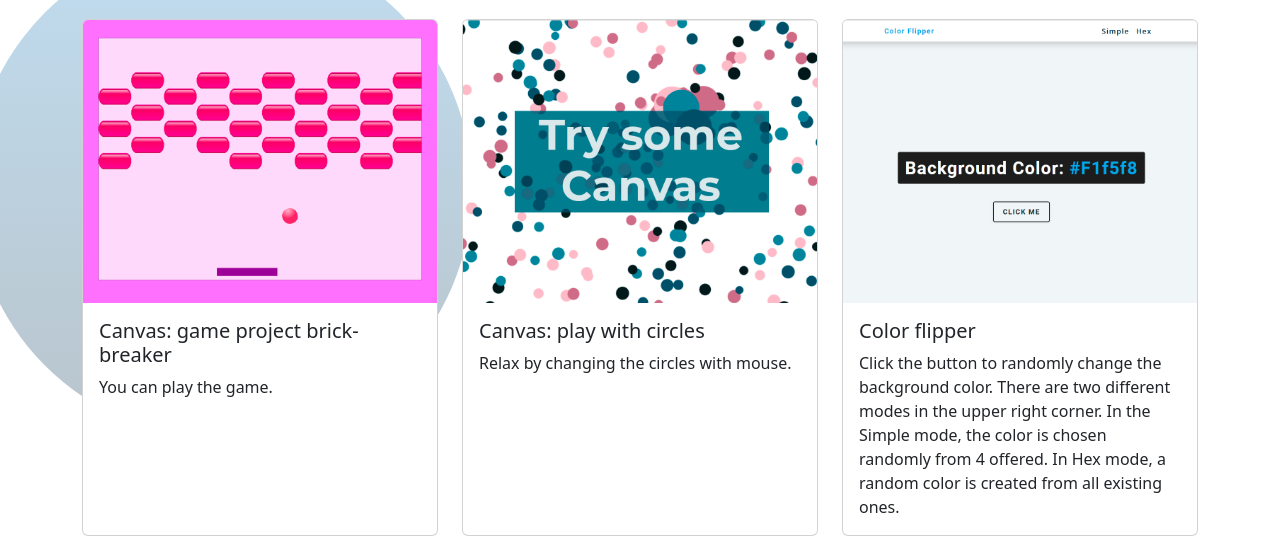
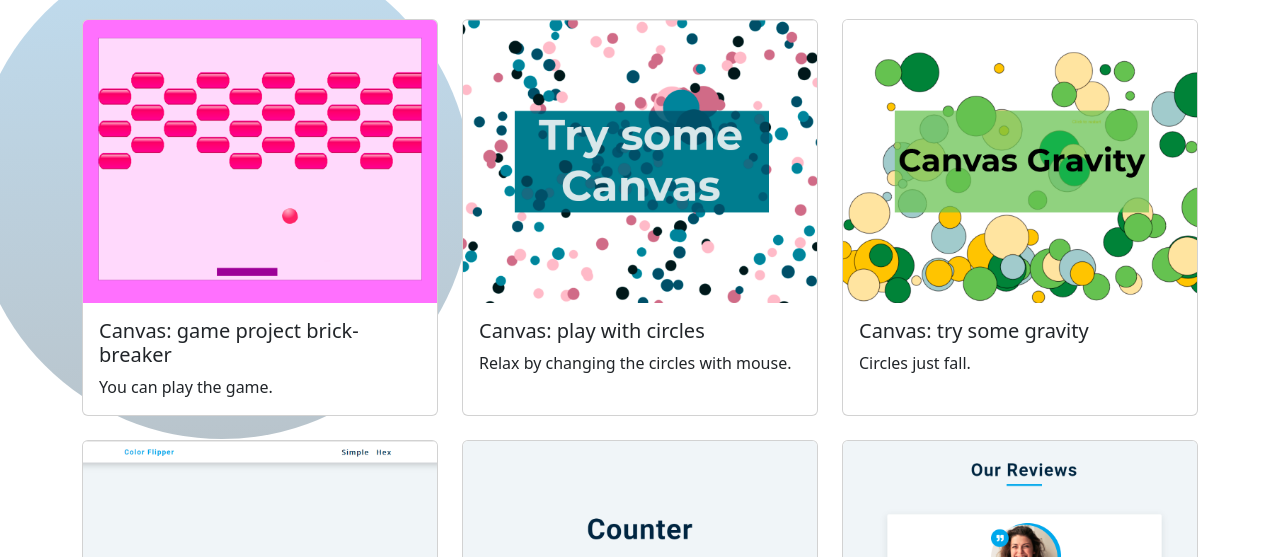
Before and after one commit to ValyaVyrodova/valyaVyrodova.github.io, a website: page index.html in a window 1280 px wide. Shown: the part 219-776 px from the top of the page. Drawn offline with nearby package versions, Linux system fonts and the light colour scheme.

Commit message:
add gravity to the project

```diff
--- a/index.html
+++ b/index.html
@@ -80,6 +80,15 @@
                             <div class="card-body">
                                 <h5 class="card-title">Canvas: play with circles</h5>
                                 <p class="card-text">Relax by changing the circles with mouse.</p>
+                            </div>
+                        </div>
+                    </div>
+                    <div class="col">
+                        <div class="card h-100" onclick="window.open('./canvas_api/canvas-gravity/index.html')">
+                            <img src="./img/canvas-gravity.png" class="card-img-top" alt="canvas">
+                            <div class="card-body">
+                                <h5 class="card-title">Canvas: try some gravity</h5>
+                                <p class="card-text">Circles just fall.</p>
                             </div>
                         </div>
                     </div>
```
Also changed, not shown: img/canvas-gravity.png (added).
